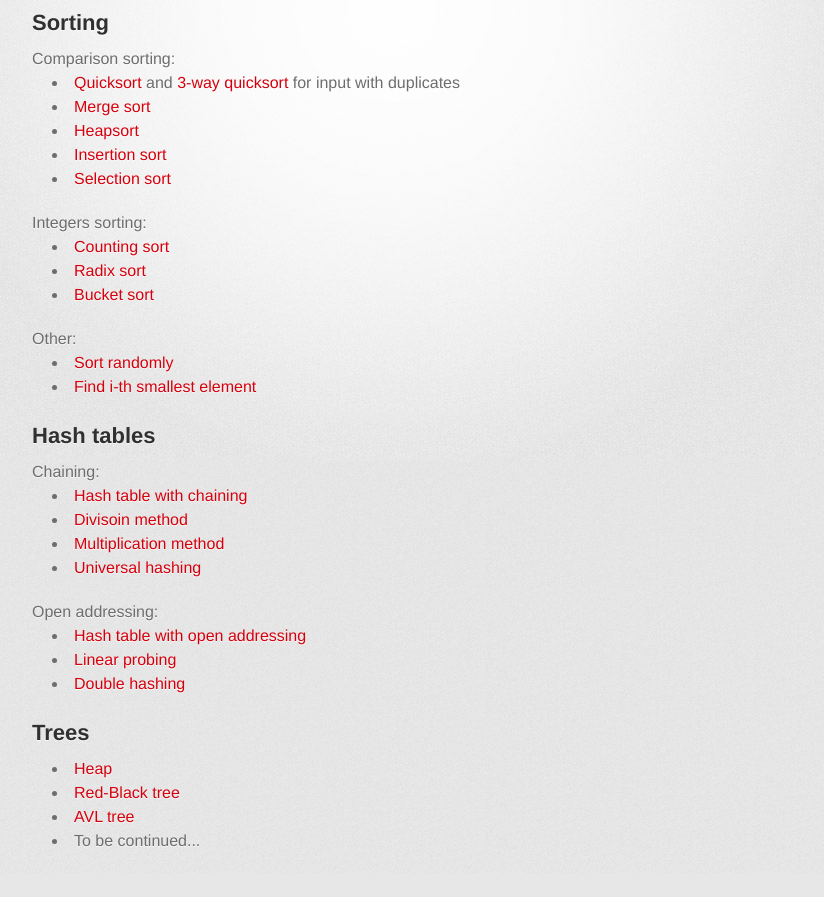
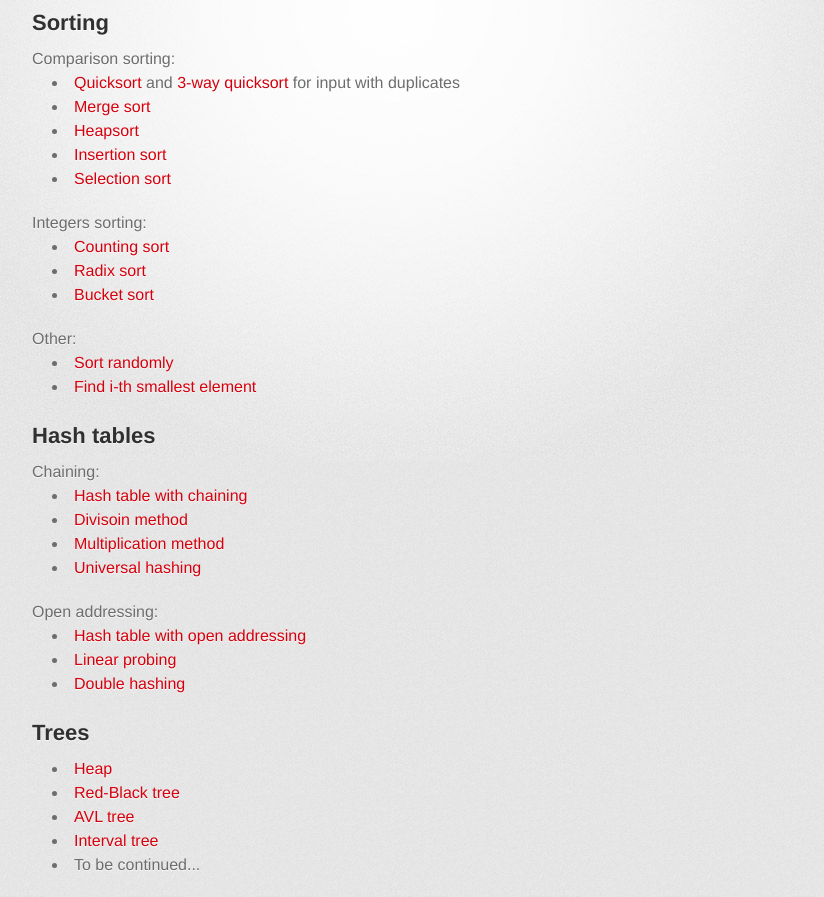
Before and after one commit to nodirt/algo, a plain HTML site: page index.html in a window 1280 px wide. Shown: the part 112-1009 px from the top of the page, without its empty margins (248-1072 px from the left). Before the commit the page ends 985 px from the top, so only its background shows below. Drawn offline with Linux system fonts and the light colour scheme; a web font is replaced by a local one.

Commit message:
Update index.html

```diff
--- a/index.html
+++ b/index.html
@@ -75,6 +75,7 @@
               <li><a href="https://github.com/nodirt/algo/blob/master/src/algo/tree/Heap.java">Heap</a></li>
               <li><a href="https://github.com/nodirt/algo/blob/master/src/algo/tree/RedBlackTree.java">Red-Black tree</a></li>
               <li><a href="https://github.com/nodirt/algo/tree/master/src/algo/tree/AvlTree.java">AVL tree</a></li>
+              <li><a href="https://github.com/nodirt/algo/tree/master/src/algo/tree/IntervalTree.java">Interval tree</a></li>
               <li>To be continued...</li>
             </ul>
           </section>
```
